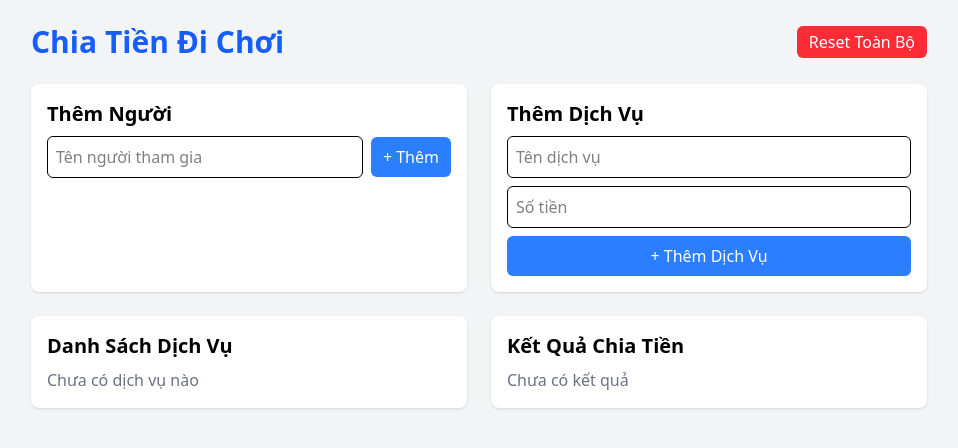
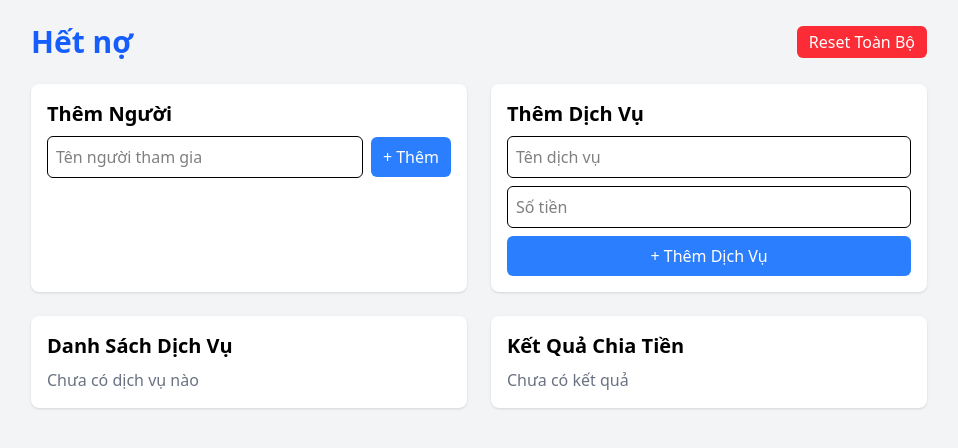
Before and after one commit to Schalkez/het-no, a React (Vite) app: page / in a window 1280 px wide. Shown: the top 448 px of the page, without its empty margins (161-1119 px from the left). Built offline with nearby package versions, Linux system fonts and the light colour scheme.

Commit message:
Đổi tên

```diff
--- a/src/pages/Home/Home.tsx
+++ b/src/pages/Home/Home.tsx
@@ -43,7 +43,7 @@ export const Home: FC = () => {
       <div className="max-w-4xl mx-auto">
         <div className="flex justify-between items-center mb-6">
           <h1 className="text-2xl md:text-3xl font-bold text-blue-600">
-            Chia Tiền Đi Chơi
+            Hết nợ
           </h1>
           <button
             className="bg-red-500 text-white px-3 py-1 rounded-md text-sm md:text-base cursor-pointer hover:bg-red-600"
```
